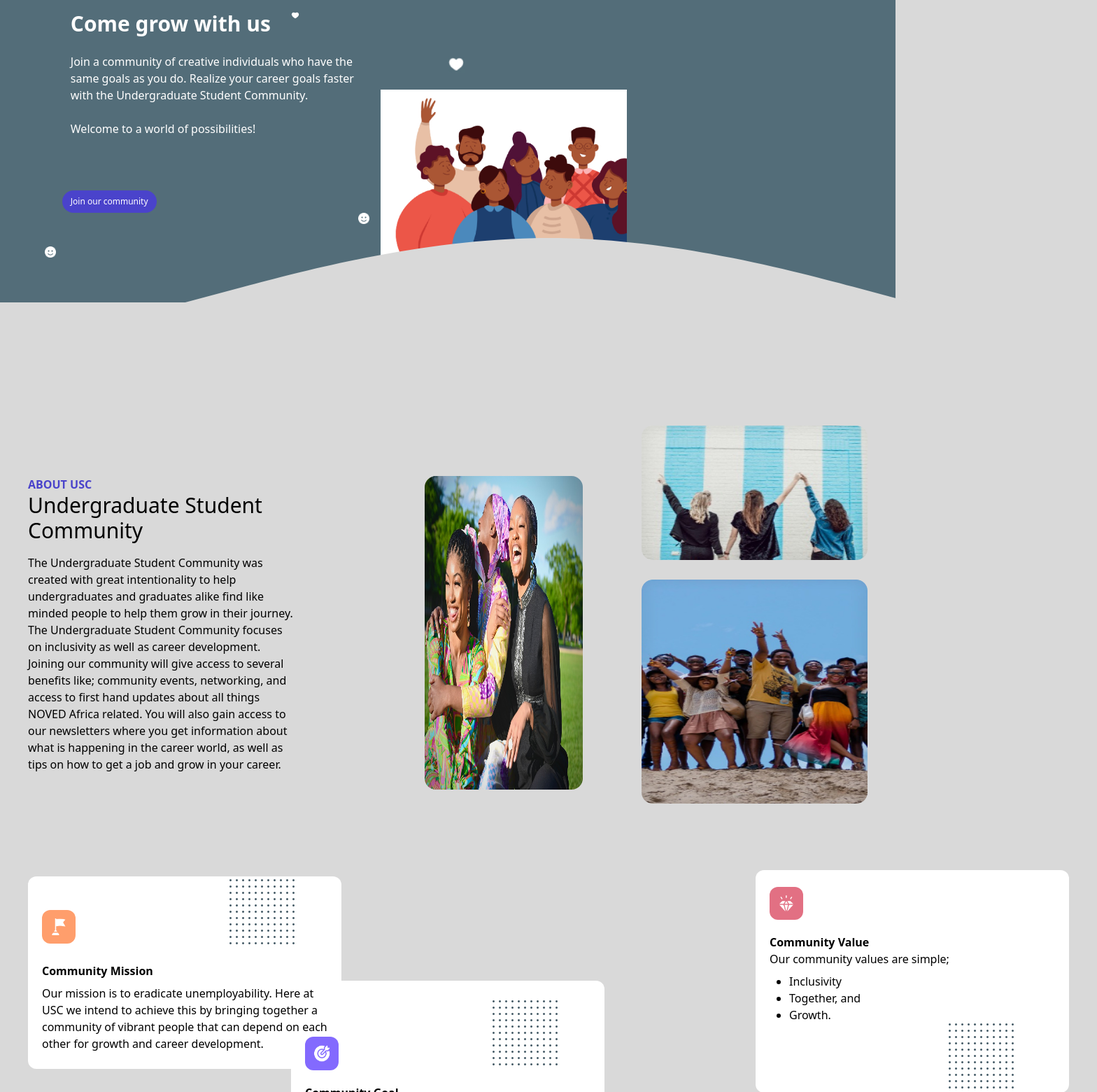
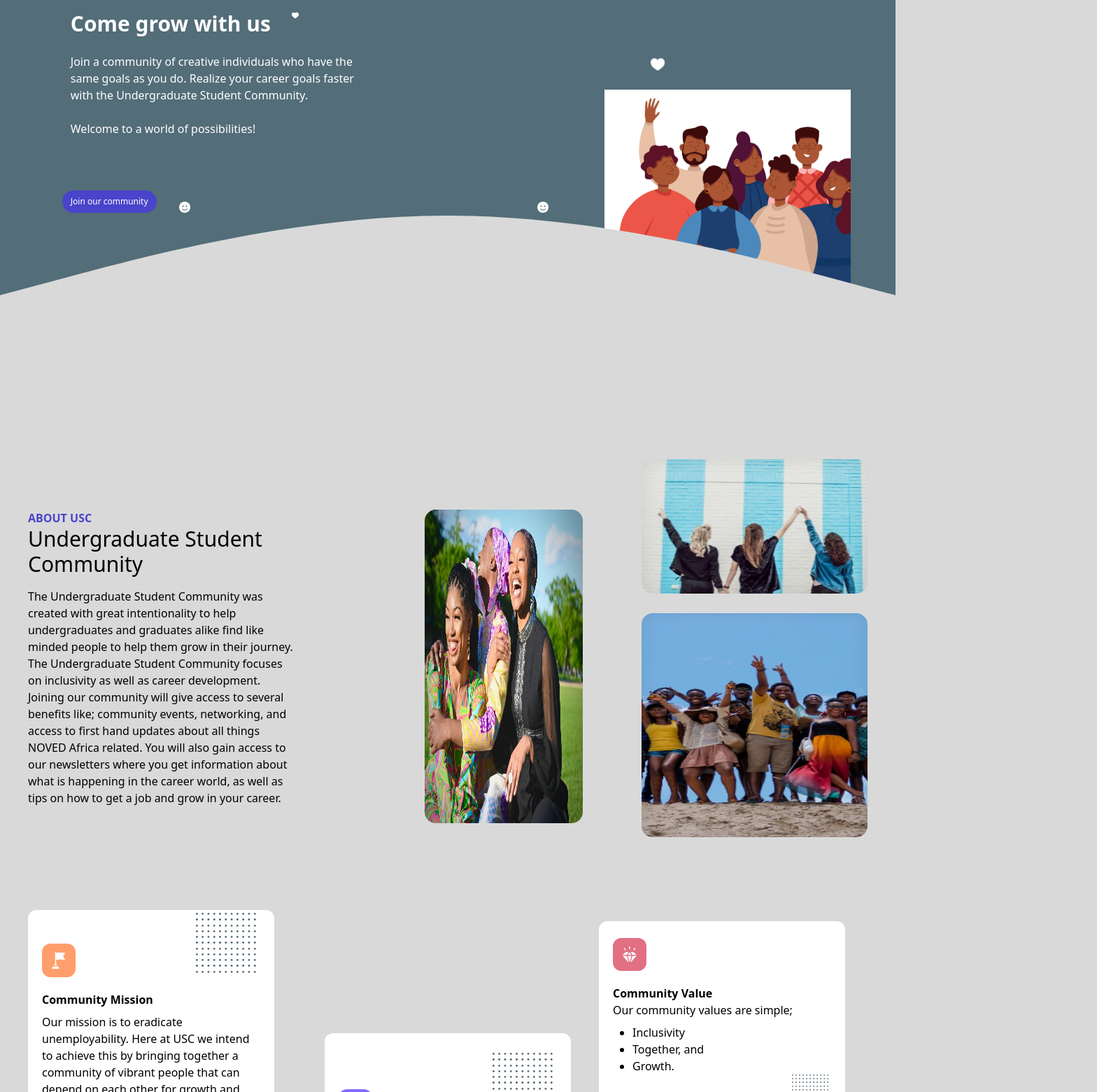
Before and after one commit to Noved-Africa/novedafrica, a Next.js app: page /community in a window 1280 px wide. Shown: the part 200-1760 px from the top of the page at 70% size, 1568 px wide, since content can reach past the window. Built offline with nearby package versions, Linux system fonts and the light colour scheme.

Commit message:
community desktop screen implemented

```diff
--- a/src/app/community/page.tsx
+++ b/src/app/community/page.tsx
@@ -40,18 +40,18 @@
           </p>
           <p className="w-60 lg:ml-[3.8rem] mt-10"><Button text='Join our community'/></p>
         </div>
-        <Image src={people} alt='community' className='w-[22rem] -mt-[19rem] z-10 absolute ml-[34rem]'/>
+        <Image src={people} alt='community' className='w-[22rem] -mt-[19rem] z-10 absolute ml-[54rem]'/>
         <Image src={heart} alt='heart emoji' className='md:-mt-[26rem] w-3 md:ml-[26rem] absolute
         '/>
-        <Image src={heart} alt='heart emoji' className='md:-mt-[22rem] w-6 md:ml-[40rem] absolute
+        <Image src={heart} alt='heart emoji' className='md:-mt-[22rem] w-6 md:ml-[58rem] absolute
         '/>
-        <Image src={smileyFace} alt='smiley face' className='md:-mt-[8rem] w-4 md:ml-[32rem] absolute
+        <Image src={smileyFace} alt='smiley face' className='lg:-mt-[9rem] w-4 lg:ml-[48rem] absolute
         '/>
-        <Image src={smileyFace} alt='smiley face' className='md:-mt-[5rem] w-4 md:ml-[4rem] absolute
+        <Image src={smileyFace} alt='smiley face' className='lg:-mt-[9rem] w-4 lg:ml-[16rem] absolute
         '/>
 
         {/* Arc 1 */}
-        <svg xmlns="http://www.w3.org/2000/svg" viewBox="0 0 1440 320" className="-mt-[13rem] lg:w-[98rem] lg:mb-[10rem] h-[14.5rem] w-screen relative z-40"><path fill="#D9D9D9" fill-opacity="1" d="M0,288L120,256C240,224,480,160,720,160C960,160,1200,224,1320,256L1440,288L1440,320L1320,320C1200,320,960,320,720,320C480,320,240,320,120,320L0,320Z"></path></svg>
+        <svg xmlns="http://www.w3.org/2000/svg" viewBox="0 0 1440 320" className="lg:-mt-[20rem] lg:mb-[10rem] h-[24.5rem] w-screen relative z-40"><path fill="#D9D9D9" fill-opacity="1" d="M0,288L120,256C240,224,480,160,720,160C960,160,1200,224,1320,256L1440,288L1440,320L1320,320C1200,320,960,320,720,320C480,320,240,320,120,320L0,320Z"></path></svg>
 
         <section className="md:py-16 md:px-10">
           <div className="lg:grid lg:grid-cols-3 gap-5">
@@ -75,7 +75,7 @@
         <section className='mt-10 md:px-10'>
           <div className="md:grid md:grid-cols-2 lg:grid-cols-1 gap-5">
             {/* Box 1 */}
-            <div className=" pt-12 pb-6 bg-white px-5 rounded-xl w-[28rem]">
+            <div className=" pt-12 pb-6 bg-white px-5 rounded-xl lg:w-[22rem]">
               {/* Image and Dot on the same Row */}
               <div className="grid grid-cols-2">
                 {/* Image with background */}
@@ -91,7 +91,7 @@
               </div>
             </div>
             {/* Box 2 */}
-            <div className="pt-6 bg-white px-5 rounded-xl w-[28rem] md:-mt-[19rem] md:ml-[65rem]">
+            <div className="pt-6 bg-white px-5 rounded-xl lg:w-[22rem] lg:-mt-[20rem] lg:ml-[51rem]">
                 {/* Image with background */}
                 <div className=""><Image src={diamond} alt= '' className='bg-[#E27083] rounded-[0.75rem] p-3 w-12'/></div>
                 {/* Text */}
@@ -110,7 +110,7 @@
               </div>
           </div>
           {/* Box 3 */}
-          <div className="pt-12 pb-6 bg-white px-5 rounded-xl w-[28rem] md:-mt-[10rem] mt-6 mx-auto ">
+          <div className="pt-12 pb-6 bg-white px-5 rounded-xl lg:w-[22rem] md:-mt-[10rem] mt-6 mx-auto ">
             {/* Image and Dot on the same Row */}
             <div className="grid grid-cols-2">
               {/* Image with background */}
--- a/src/app/our-story/page.tsx
+++ b/src/app/our-story/page.tsx
@@ -48,17 +48,17 @@
 				</div>
 				<div className='md:grid !md:grid-cols-2 lg:flex'>
 					<div className='mx-8 lg:-mr-10 md:grid md:grid-cols-2 flex-1 gap-0'>
-						<Image src={dart} alt='dart' className='rounded-t-xl md:rounded-r-none lg:h-[17rem] xs:w-screen xs:mx-auto xs:h-[15rem]'/>
+						<Image src={dart} alt='dart' className='rounded-t-xl md:rounded-r-none lg:h-[17rem] md:h-[18rem] xs:w-screen xs:mx-auto xs:h-[15rem]'/>
 						<div className='bg-[#E1E3EA] xs:pt-5 px-7 lg:h-[17rem] md:pb-24'>
-							<p className='font-semibold text-xl pb-3'>Our Vision</p>
-							<span className='text-sm '>We deliver full spectrum resources to upskill students for employability purposes.</span>
+							<p className='font-semibold text-xl md:text-lg pb-3'>Our Vision</p>
+							<span className='text-sm md:text-[.6rem]'>We deliver full spectrum resources to upskill students for employability purposes.</span>
 						</div>
 					</div>
 					<div className='mx-8 md:grid grid-cols-2 flex-1'>
 						<Image src={plane} alt='plane' className='xs:w-screen md:order-last lg:order-none lg:h-[17rem] xs:mx-auto xs:h-[15rem]'/>
 						<div className='bg-[#E1E3EA] lg:h-[17rem] md:h-[15rem] xs:pt-5 px-7  pb-10 rounded-b-lg'>
-							<p className='font-semibold text-xl pb-3'>Our Mission</p>
-							<span className='text-sm  '>Our mission at Noved Africa is to empower African undergraduates and fresh graduates to become job-ready talents, entrepreneurs, and leaders by providing the right education, resources, opportunities, support, and platforms.</span>
+							<p className='font-semibold text-xl md:text-lg pb-3 md:pb-0'>Our Mission</p>
+							<span className='text-sm md:text-[.6rem]'>Our mission at Noved Africa is to empower African undergraduates and fresh graduates to become job-ready talents, entrepreneurs, and leaders by providing the right education, resources, opportunities, support, and platforms.</span>
 						</div>
 				</div>
 				</div>
--- a/src/app/testimonials/page.tsx
+++ b/src/app/testimonials/page.tsx
@@ -26,10 +26,10 @@
 					<div className='pt-20 text-center -mt-40  md:py-16 '>
             <Image src={Rectangle87} alt='' className='w-screen h-[38rem]'/>
 						<div className='absolute -mt-[22rem] md:ml-10 lg:ml-[28rem]'>
-              <h2 className=' faq_heading mb-4 text-[30px] font-bold  md:text-[54px]'>
+              <h2 className=' faq_heading mb-4 text-[30px] font-bold  md:text-[54px] lg:-ml-[10rem]'>
                 BUA Testimonials
               </h2>
-              <p className=' mx-auto max-w-2xl text-center text-sm md:text-[16px]'>
+              <p className=' mx-auto max-w-2xl text-center text-sm lg:-ml-[120px] md:text-[16px]'>
                 Lorem ipsum dolor sit amet, consectetur adipiscing elit. Quis
                 posuere adipiscing convallis sit. Non, nunc adipiscing mi amet
                 tempor feugia
```
